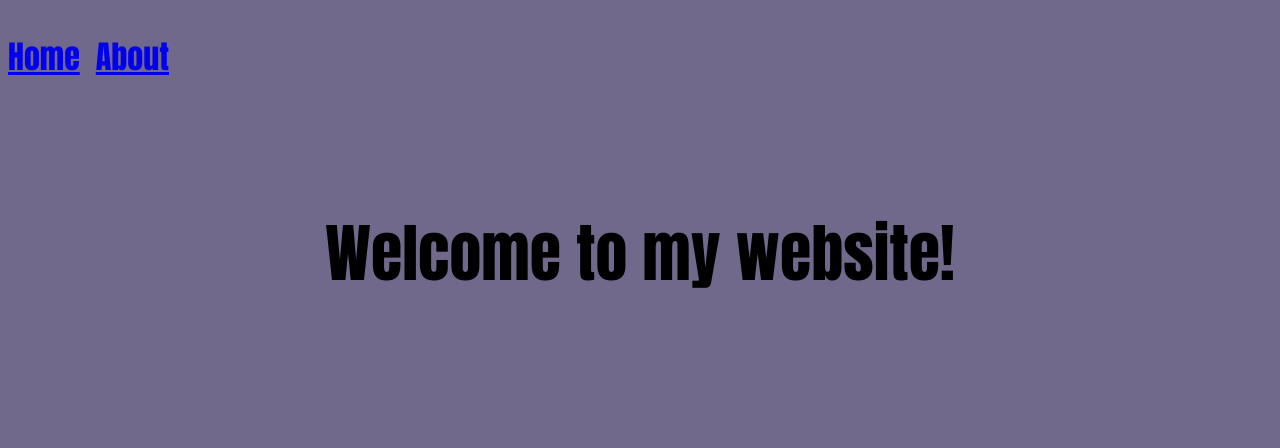
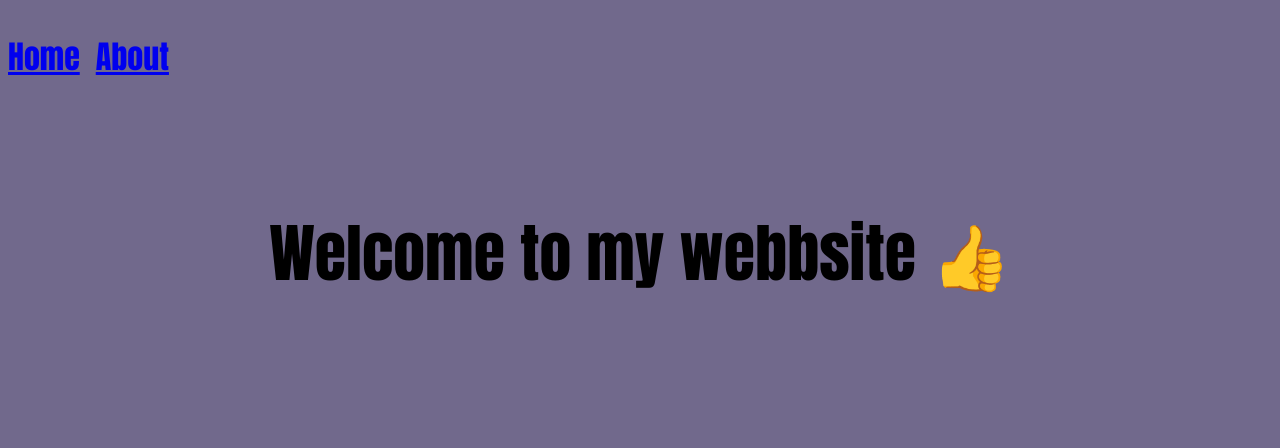
Before and after one commit to RasmusEriksson/teknik.webbintro, a plain HTML site: page docs/index.html in a window 1280 px wide. Shown: the top 448 px of the page. Drawn offline with Linux system fonts and the light colour scheme.

Commit message:
Text updaterad

```diff
--- a/docs/index.html
+++ b/docs/index.html
@@ -15,7 +15,7 @@
         </ul>
     </nav>
    <br>
-    <h1>Welcome to my website!</h1>
+    <h1>Welcome to my webbsite 👍</h1>
     <img class="GatoImage" src="Gato.png" alt="GatoImage">
     <img class="GatoImage2" src="Gato.png" alt="GatoImage">
 </body>
```
